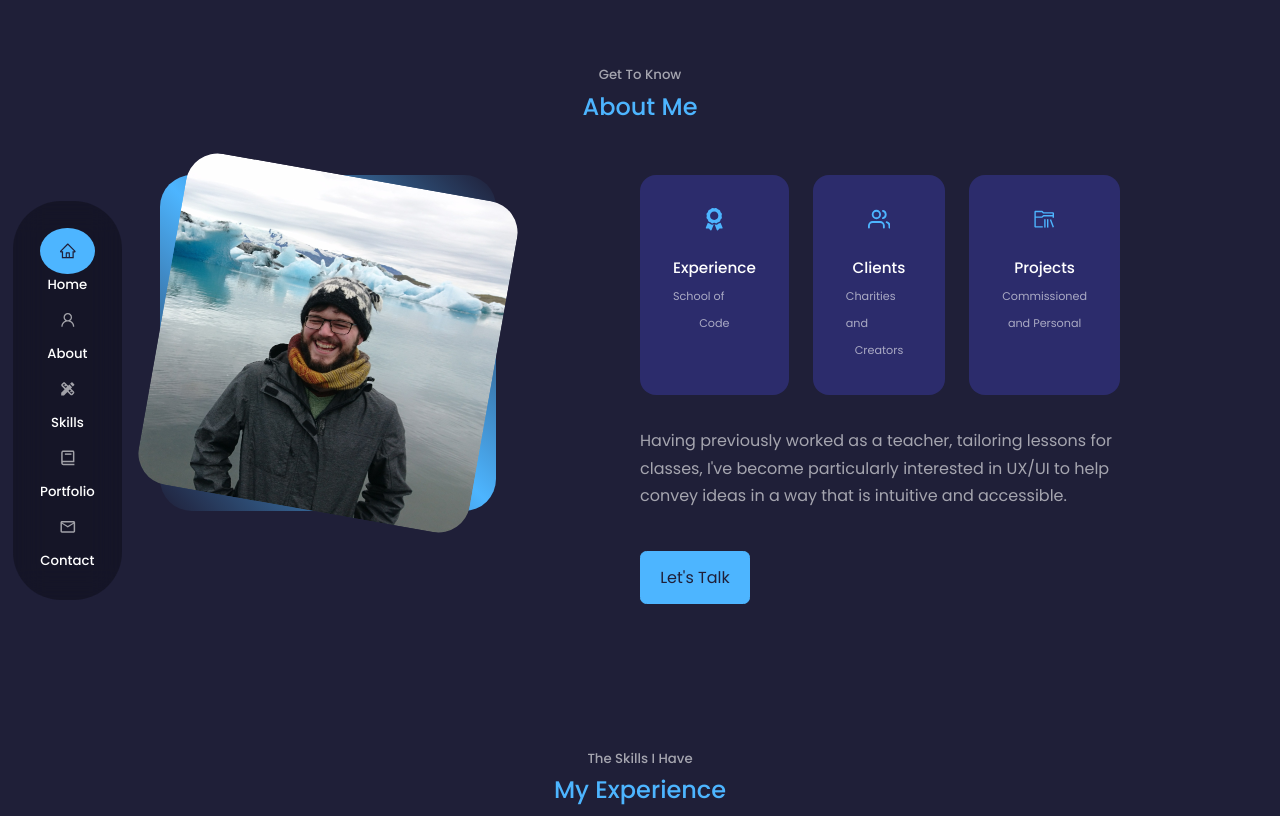
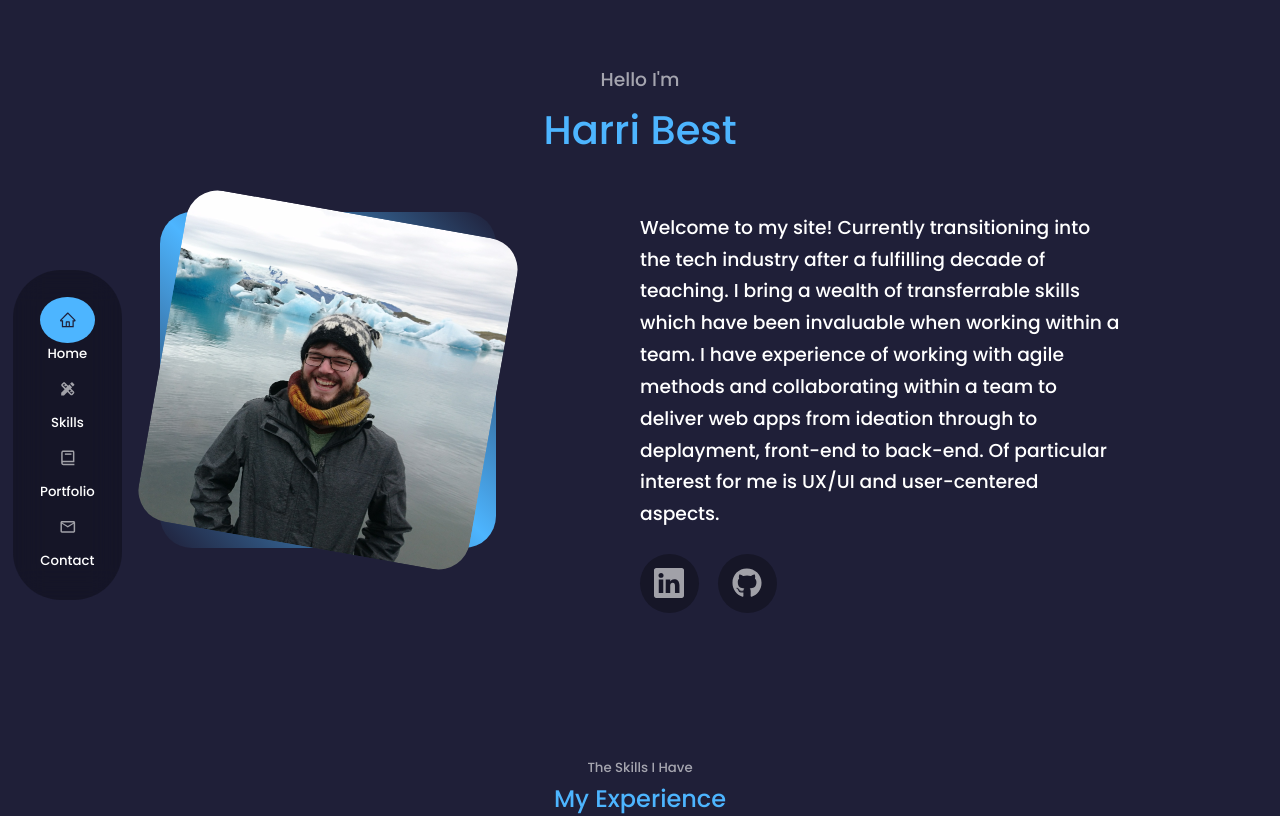
Before and after one commit to HairiBeast/portfolio, a React (Create React App) app: page / in a window 1280 px wide. Shown: the top 816 px of the page. Built offline with nearby package versions, Linux system fonts and the light colour scheme.

Commit message:
completed new homepage with blurb and socials

```diff
--- a/src/components/about/About.jsx
+++ b/src/components/about/About.jsx
@@ -1,15 +1,16 @@
 import React from "react";
 import "./about.css";
 import ME2 from "../../assets/ME2.JPG";
-import { FaAward } from "react-icons/fa";
-import { FiUsers } from "react-icons/fi";
-import { VscFolderLibrary } from "react-icons/vsc";
+import CTASocials from "./CTASocials.jsx";
+// import { FaAward } from "react-icons/fa";
+// import { FiUsers } from "react-icons/fi";
+// import { VscFolderLibrary } from "react-icons/vsc";
 
 const about = () => {
   return (
     <section id="about">
-      <h5>Get To Know</h5>
-      <h2>About Me</h2>
+      <h3>Hello I'm</h3>
+      <h1>Harri Best</h1>
 
       <div className="container about_container">
         <div className="about_me">
@@ -18,7 +19,7 @@ const about = () => {
           </div>
         </div>
         <div className="about_content">
-          <div className="about_cards">
+          {/* <div className="about_cards">
             <article className="about_card">
               <FaAward className="about_icon" />
               <h5>Experience</h5>
@@ -36,17 +37,23 @@ const about = () => {
               <h5>Projects</h5>
               <small>Commissioned and Personal</small>
             </article>
-          </div>
+          </div> */}
 
-          <p>
-            Having previously worked as a teacher, tailoring lessons for
-            classes, I've become particularly interested in UX/UI to help convey
-            ideas in a way that is intuitive and accessible.
-          </p>
+          <h3>
+            Welcome to my site! Currently transitioning into the tech industry
+            after a fulfilling decade of teaching. I bring a wealth of
+            transferrable skills which have been invaluable when working within
+            a team. I have experience of working with agile methods and
+            collaborating within a team to deliver web apps from ideation
+            through to deplayment, front-end to back-end. Of particular interest
+            for me is UX/UI and user-centered aspects.
+          </h3>
+          {/* <h4 className="tagline">Currently seeking new opportunities.</h4> */}
+          <CTASocials />
 
-          <a href="#contact" className="btn btn-primary">
+          {/* <a href="#contact" className="btn btn-primary">
             Let's Talk
-          </a>
+          </a> */}
         </div>
       </div>
     </section>
--- a/src/components/about/about.css
+++ b/src/components/about/about.css
@@ -28,6 +28,37 @@
 
 .about_me-image:hover {
   transform: rotate(0deg);
+}
+
+.cta-socials {
+  margin-top: 1.5rem;
+  display: flex;
+  gap: 1.2rem;
+  justify-content: left;
+}
+
+.cta-socials a {
+  background: rgba(0, 0, 0, 0.3);
+  padding: 0.9rem;
+  border-radius: 50%;
+  display: flex;
+  justify-content: space-evenly;
+  color: var(--color-light);
+  font-size: 1.1rem;
+}
+
+.cta-socials a:hover {
+  background: var(--color-primary);
+}
+
+.cta-socials a.active {
+  background: var(--color-primary);
+  color: var(--color-bg);
+}
+
+.tagline {
+  text-align: center;
+  color: var(--color-primary);
 }
 
 /* ================== About Cards ================*/
--- a/src/components/nav/Nav.jsx
+++ b/src/components/nav/Nav.jsx
@@ -1,7 +1,7 @@
 import React from "react";
 import "./nav.css";
 import { AiOutlineHome } from "react-icons/ai";
-import { AiOutlineUser } from "react-icons/ai";
+// import { AiOutlineUser } from "react-icons/ai";
 import { MdDesignServices } from "react-icons/md";
 import { BiBook } from "react-icons/bi";
 import { MdMailOutline } from "react-icons/md";
@@ -12,6 +12,16 @@ const Nav = () => {
 
   return (
     <nav>
+      {/* <div>
+        <a
+          href="#"
+          onClick={() => setActiveNav("#")}
+          className={activeNav === "#" ? "active" : ""}
+        >
+          <AiOutlineHome />
+        </a>
+        <h5 className="nav-text">Home</h5>
+      </div> */}
       <div>
         <a
           href="#"
@@ -21,16 +31,6 @@ const Nav = () => {
           <AiOutlineHome />
         </a>
         <h5 className="nav-text">Home</h5>
-      </div>
-      <div>
-        <a
-          href="#about"
-          onClick={() => setActiveNav("#about")}
-          className={activeNav === "#about" ? "active" : ""}
-        >
-          <AiOutlineUser />
-        </a>
-        <h5 className="nav-text">About</h5>
       </div>
       <div>
         <a
--- a/src/index.css
+++ b/src/index.css
@@ -63,12 +63,15 @@ section {
   margin-bottom: 9rem;
 }
 
+section > h1,
+section > h3,
 section > h2,
 section > h5 {
   text-align: center;
   color: var(--color-light);
 }
 
+section > h1,
 section > h2 {
   color: var(--color-primary);
   margin-bottom: 3rem;
```
Also changed, not shown: src/components/about/CTASocials.jsx (renamed from src/components/header/CTASocials.jsx).
